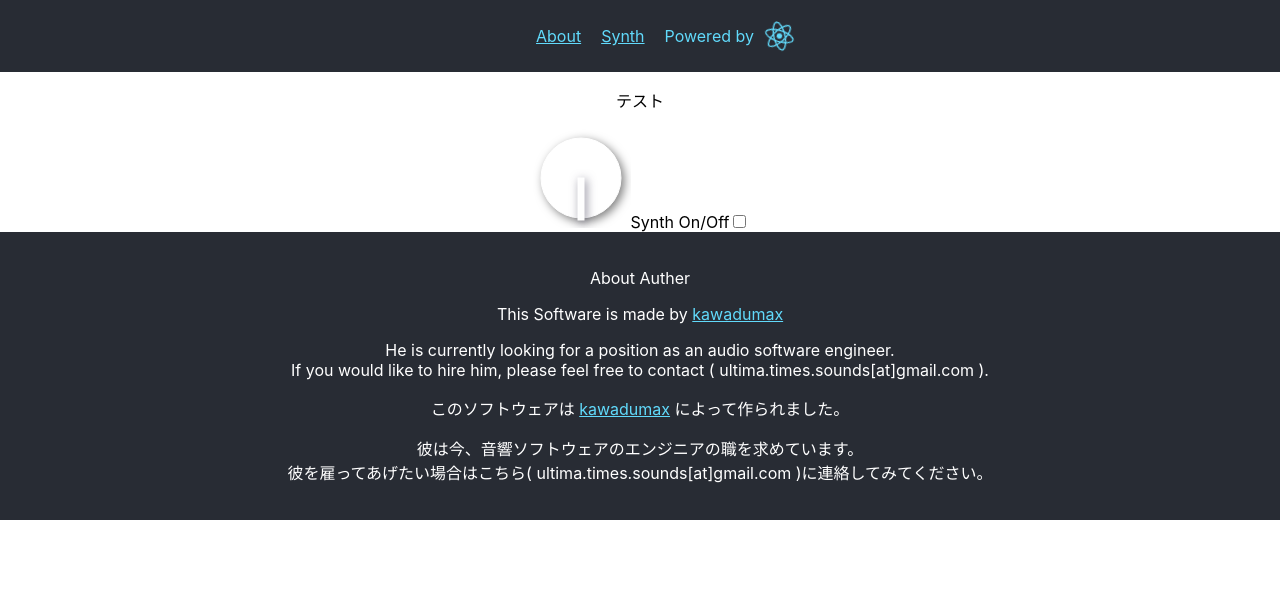
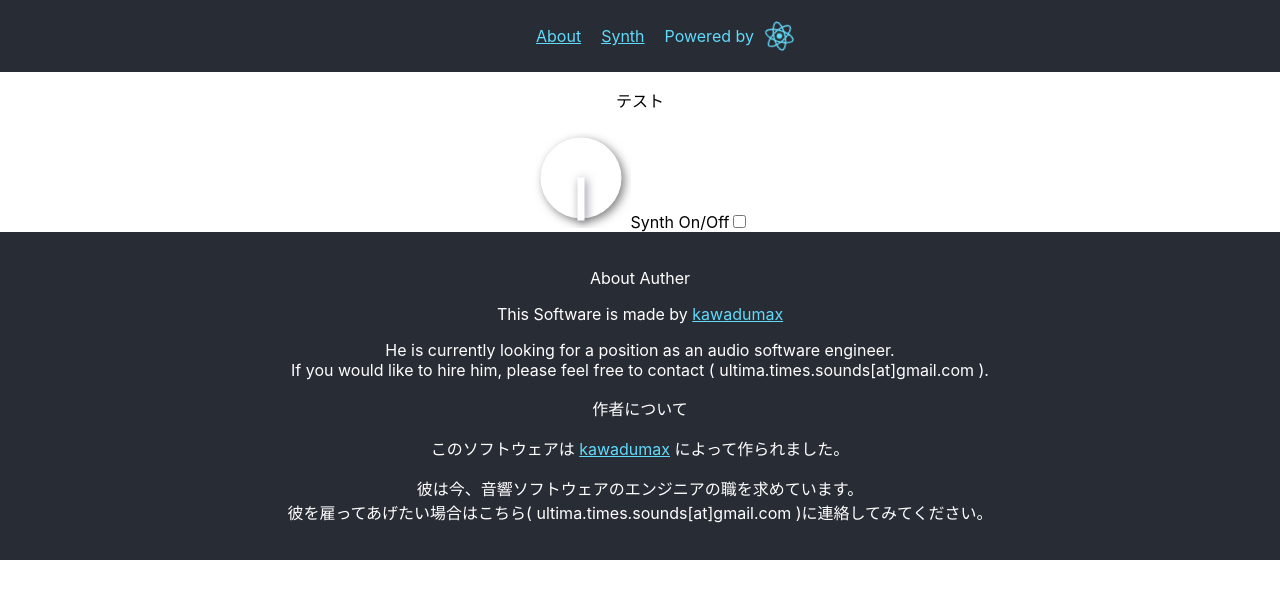
Before and after one commit to kawadumax/WebAudioSynthesizer, a React (Create React App) app: page / in a window 1280 px wide. Shown: the top 598 px of the page. Built offline with nearby package versions, Linux system fonts and the light colour scheme.

Commit message:
作者について、追加

```diff
--- a/src/components/About.tsx
+++ b/src/components/About.tsx
@@ -15,6 +15,7 @@ const About = () => {
         If you would like to hire him, please feel free to contact (
         ultima.times.sounds[at]gmail.com ).
       </p>
+      <p>作者について</p>
       <p>
         このソフトウェアは <a href="https://github.com/kawadumax">kawadumax</a>{" "}
         によって作られました。
```
